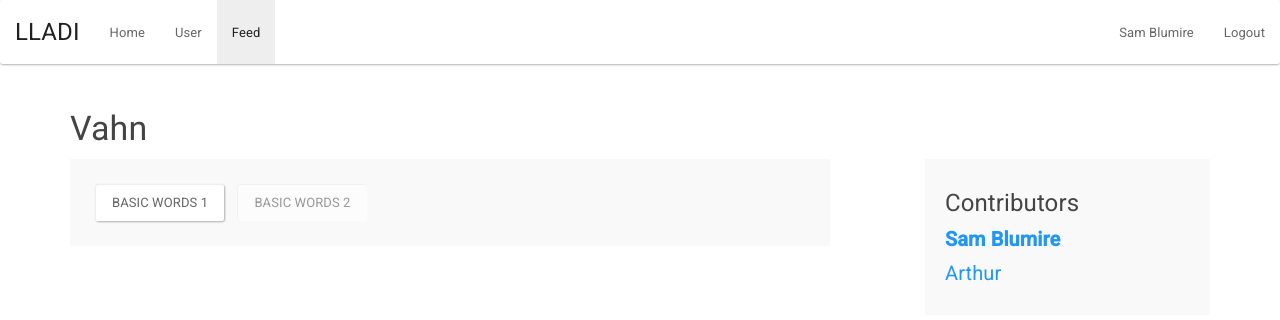
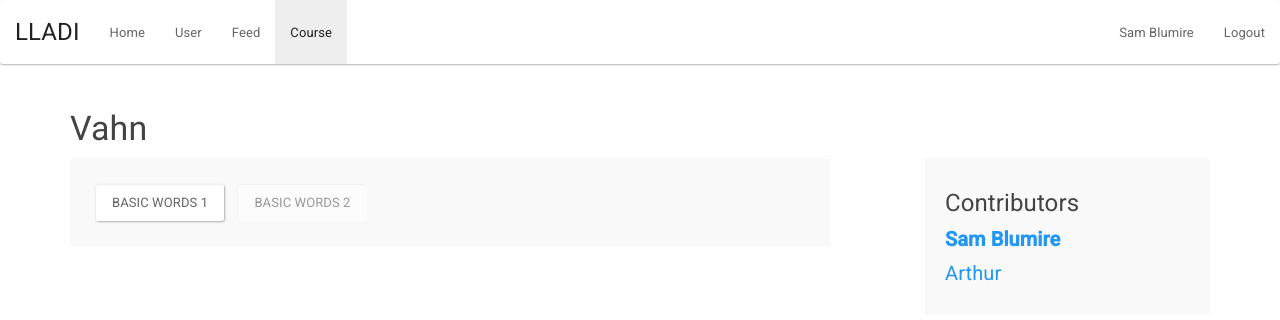
Before and after one commit to DanielSherlock/LLADI, a Flask app: page /course/1 in a window 1280 px wide. Shown: the top 320 px of the page. Run offline with Flask 2, Linux system fonts and the light colour scheme; a user stored in the database is signed in; data comes from the database, SQL or seed files in the repository; both versions use the stored data as it was after the commit; some libraries are stand-ins or nearby versions.

Commit message:
Initial Implementation of course code

```diff
--- a/LLADI/database/courses.py
+++ b/LLADI/database/courses.py
@@ -66,3 +66,31 @@ def get_lessons(ucid):
         sorted_lessons.append(lessons.Lesson(entry))
     sorted_lessons.sort(key=lambda x: x.tier)
     return sorted_lessons
+
+
+def search_course(search):
+    conn = sqlite3.connect(db_url)
+    cur = conn.cursor()
+    cur.execute('SELECT "UCID" FROM "Course" WHERE "Course Name" LIKE ?', ("%" + search + "%",))
+    data = cur.fetchall()
+    conn.close()
+    ret = []
+    for scourse in data:
+        ret.append(Course(ucid=int(scourse[0])))
+    return ret
+
+
+def create_course(name, owner, picture):
+    conn = sqlite3.connect(db_url)
+    cur = conn.cursor()
+    print(picture)
+    date = strftime("%Y%m%d%H%M%S", gmtime())
+    cur.execute("insert into Course('Course Name', 'Owner UUID', 'Creation Date', 'Picture') VALUES(?, ?, ?, ?)",
+                (name, int(owner), date, picture))
+    conn.commit()
+    cur.execute(
+        'SELECT "UCID" FROM "Course" WHERE "Course Name" LIKE ? AND "Owner UUID" LIKE ? AND "Creation Date" LIKE ?',
+        (name, int(owner), date))
+    data = cur.fetchone()
+    conn.close()
+    return data[0]
--- a/LLADI/database/follows.py
+++ b/LLADI/database/follows.py
@@ -40,5 +40,4 @@ def get_follow(follower, followee):
     cur = conn.cursor()
     cur.execute('SELECT "UFID" FROM "Follow" WHERE "Follower" LIKE ? AND "Followee" LIKE ?', (int(follower), int(followee)))
     data = cur.fetchone()
-    print(data)
     return data[0]
--- a/LLADI/database/users.py
+++ b/LLADI/database/users.py
@@ -36,7 +36,6 @@ class User():
 def search_user(search):
     conn = sqlite3.connect(db_url)
     cur = conn.cursor()
-    date = strftime("%Y%m%d%H%M%S", gmtime())
     cur.execute('SELECT "UUID" FROM "User" WHERE "Display Name" LIKE ?', ("%" + search + "%",))
     data = cur.fetchall()
     conn.close()
@@ -62,4 +61,6 @@ def get_tier_knowledge(course, user):
     cur.execute('SELECT "Tier" FROM "Tier Knowledge" WHERE "Course UCID" LIKE ? AND "User UUID" LIKE ?', (course, user))
     data = cur.fetchone()
     conn.close()
+    if not data:
+        return 0
     return data[0]
--- a/LLADI/functions/feeds.py
+++ b/LLADI/functions/feeds.py
@@ -14,7 +14,6 @@ def create_feed(user):
             "link": "/user/" + str(fusers.uuid),
         })
         for nuser_follows in fusers.follows:
-            print(nuser_follows[0], fusers.uuid)
             date = follows.Follow(ufid=follows.get_follow(fusers.uuid, nuser_follows[0])).data[0][3]
             follow_target = users.User(nuser_follows[0]).display_name
             if follow_target == user.display_name:
--- a/LLADI/functions/follow.py
+++ b/LLADI/functions/follow.py
@@ -2,7 +2,6 @@ from LLADI.database import follows
 
 def validate_follow(follower, followee):
     fcheck = follows.Follow(follower=follower).data
-    print(fcheck)
     match = False
     for followed in fcheck:
         if followee in followed:
--- a/routes.py
+++ b/routes.py
@@ -5,6 +5,7 @@ from LLADI.functions.users import current_user
 from LLADI.functions.register import register_user, validate_register
 from LLADI.functions.follow import validate_follow
 from LLADI.functions.feeds import create_feed
+import base64
 
 import re
 
@@ -117,7 +118,6 @@ def user(userid):
         for check_user in user_followed_by:
             if check_user.uuid == cu.uuid:
                 following = "True"
-    print(following)
     page = render_template('page/userpage.html', user=pu, logged=cu, follows=user_follows, followed_by=user_followed_by,
                            following=following)
     return render_template('global/frame.html', content=page, page="user", logged=cu)
@@ -135,6 +135,20 @@ def user_search():
         cu = current_user()
         page = render_template('page/usersearch.html')
         return render_template('global/frame.html', content=page, page="user", logged=cu)
+
+
+@app.route('/course/', methods=['GET', 'POST'])
+def course_search():
+    if request.method == "POST":
+        results = courses.search_course(request.form['searchCourse'])
+        cu = current_user()
+        page = render_template('page/coursesearch.html', results=results)
+        return render_template('global/frame.html', content=page, page="course", logged=cu)
+
+    else:
+        cu = current_user()
+        page = render_template('page/coursesearch.html')
+        return render_template('global/frame.html', content=page, page="course", logged=cu)
 
 
 @app.route('/follow/', methods=['GET', 'POST'])
@@ -180,7 +194,38 @@ def course(courseid):
         contributors.append(users.User(uuid=entry))
     page = render_template('page/course.html', course=course_page, owner=course_owner, contributors=contributors,
                            lessons=lessons, tier=tier)
-    return render_template('global/frame.html', content=page, page="feed", logged=cu)
+    return render_template('global/frame.html', content=page, page="course", logged=cu)
+
+
+@app.route('/lesson/')
+def lesson_redirect():
+    return redirect(url_for('course_search'))
+
+
+@app.route('/create/course/', methods=['GET', 'POST'])
+def create_course():
+    cu = current_user()
+    if not cu:
+        return redirect(url_for('login') + "?next=" + request.url)
+    if request.method == "POST":
+        create_course_name = request.form['createCourseName']
+        create_course_owner = cu.uuid
+        create_course_picture = str(base64.encodebytes(request.files['createCoursePicture'].stream.read())).strip(
+            "b'").strip("'").replace("\\n", "\n")
+        return redirect(
+            "/course/" + str(courses.create_course(create_course_name, create_course_owner, create_course_picture)))
+    else:
+        page = render_template('page/createcourse.html')
+        return render_template('global/frame.html', content=page, page="course", logged=cu)
+
+
+@app.route('/lesson/<lessonid>')
+def lesson(lessonid):
+    cu = current_user()
+    if not cu:
+        return redirect(url_for('login') + "?next=" + request.url)
+    page = "hello"
+    return render_template('global/frame.html', content=page, page="course", logged=cu)
 
 
 if __name__ == '__main__':
--- a/templates/global/frame.html
+++ b/templates/global/frame.html
@@ -23,6 +23,7 @@
             <li {% if page=="user" %} class="active" {% endif %}><a href="/user/">User</a></li>
             {% if logged %}
             <li {% if page=="feed" %} class="active" {% endif %}><a href="/feed/">Feed</a></li>
+            <li {% if page=="course" %} class="active" {% endif %}><a href="/course/">Course</a></li>
             {% endif %}
         </ul>
         <ul class="nav navbar-nav navbar-right">
--- a/templates/page/course.html
+++ b/templates/page/course.html
@@ -3,9 +3,9 @@
 
     <div class="container col-md-8 well">
         {% for lesson in lessons %}
-        <button href="/lesson/{{ lesson.ulid }}" class="btn btn-default" style="margin:5px;" {% if lesson.tier> tier+1%}disabled{% endif
-            %}>{{ lesson.name }}
-        </button>
+        <a href="/lesson/{{ lesson.ulid }}" class="btn btn-default" style="margin:5px;" {% if lesson.tier>
+            tier+1%}disabled{% endif %}>{{ lesson.name }}
+        </a>
         {% endfor %}
     </div>
     <div class="container col-md-3 col-md-offset-1 well">
```
Also changed, not shown: templates/image.html (added, +10 -0 lines), templates/page/coursesearch.html (added, +32 -0 lines), database/lladi.db.
